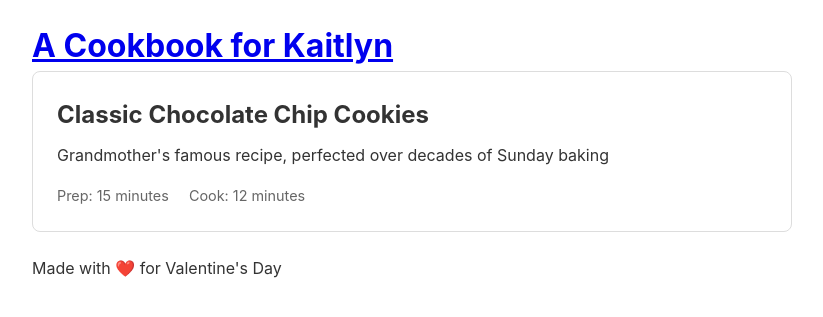
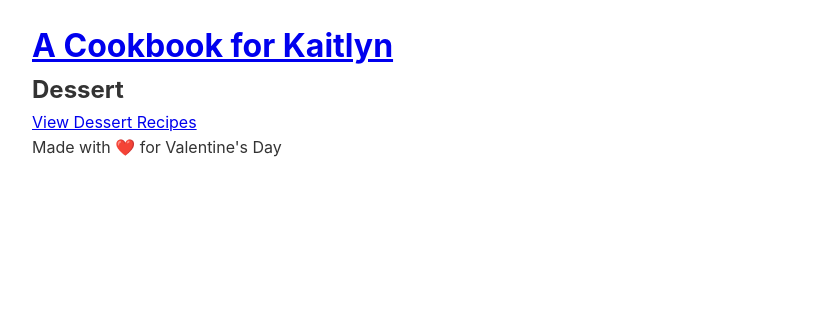
Before and after one commit to williamsca/recipes, a Jekyll site: the page built from index.md, in a window 1280 px wide. Shown: the top 317 px of the page, without its empty margins (228-1051 px from the left). Built offline with Jekyll 4.4.1, drawn with Linux system fonts in a browser that asks for light colours.

Commit message:
todos and table organization by recipe category

```diff
--- a/_recipes/chocolate-chip-cookies.md
+++ b/_recipes/chocolate-chip-cookies.md
@@ -5,6 +5,7 @@ description: "Grandmother's famous recipe, perfected over decades of Sunday baki
 prep_time: "15 minutes"
 cook_time: "12 minutes"
 servings: "24 cookies"
+category: Dessert
 ingredients: |
     - 2¼ cups all-purpose flour
     - 1 teaspoon baking soda
--- /dev/null
+++ b/categories/dessert.html
@@ -0,0 +1,5 @@
+---
+layout: categories
+title: Dessert Recipes
+category: Dessert
+---
--- a/index.md
+++ b/index.md
@@ -1,17 +1,21 @@
 ---
 layout: default
-title: The Recipes
+title: Home
 ---
 
-{% for recipe in site.recipes %}
-  <div class="recipe-card">
-    <h2><a href="{{ recipe.url | relative_url }}">{{ recipe.title }}</a></h2>
-    {% if recipe.description %}
-      <p>{{ recipe.description }}</p>
-    {% endif %}
-    <div class="recipe-metadata">
-      <span>Prep: {{ recipe.prep_time }}</span>
-      <span>Cook: {{ recipe.cook_time }}</span>
+<!-- Category Cards -->
+<div class="category-grid">
+  {% assign categories = site.recipes | map: "category" | uniq %}
+  {% for category in categories %}
+    {% assign category_slug = category | downcase | replace: " ", "-" %}
+    <div class="category-card">
+      {% if site.data.category_images[category] %}
+        <img src="{{ site.data.category_images[category] | relative_url }}" alt="{{ category }}">
+      {% endif %}
+      <h2>{{ category }}</h2>
+      <a href="{{ '/categories/' | append: category_slug | append: '.html' | relative_url }}" class="category-link">
+        View {{ category }} Recipes
+      </a>
     </div>
-  </div>
-{% endfor %}
+  {% endfor %}
+</div>
```
Also changed, not shown: _layouts/categories.html (added, +34 -0 lines), README.md.
